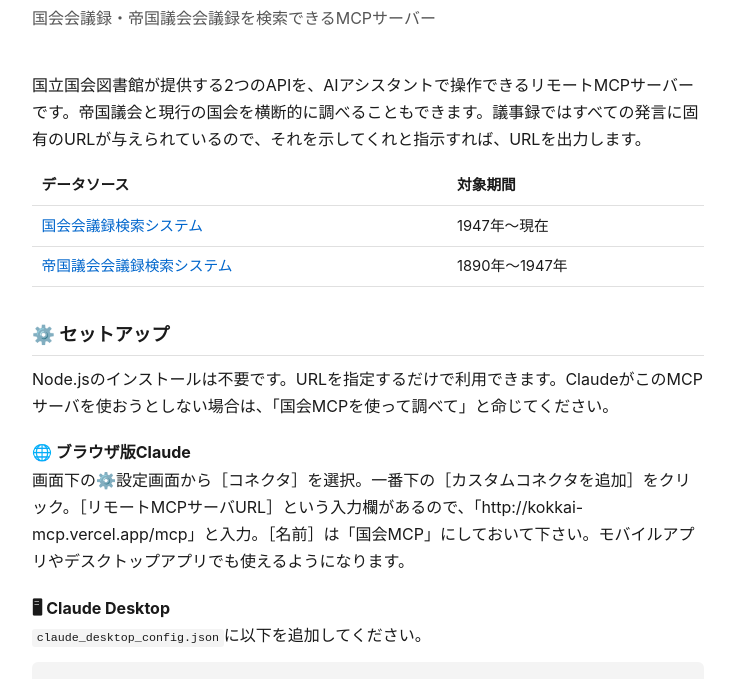
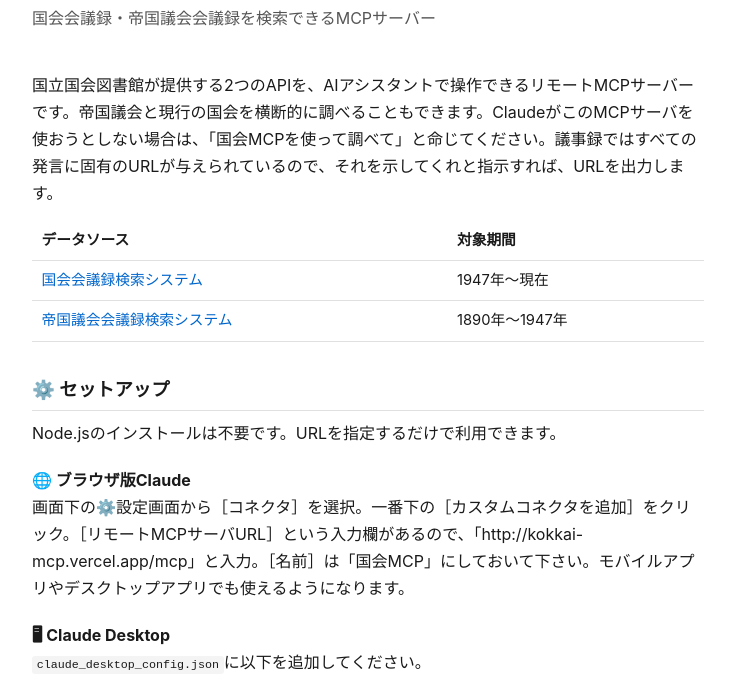
Before and after one commit to analekt/kokkai-mcp-server, a website: page public/index.html in a window 1280 px wide. Shown: the part 95-774 px from the top of the page, without its empty margins (272-1007 px from the left). Drawn offline with Linux system fonts and the light colour scheme.

Commit message:
docs: move MCP usage hint to intro paragraph and simplify setup section

```diff
--- a/public/index.html
+++ b/public/index.html
@@ -29,7 +29,7 @@
 <h1>🏛 国会MCPサーバ</h1>
 <p class="subtitle">国会会議録・帝国議会会議録を検索できるMCPサーバー</p>
 
-<p>国立国会図書館が提供する2つのAPIを、AIアシスタントで操作できるリモートMCPサーバーです。帝国議会と現行の国会を横断的に調べることもできます。議事録ではすべての発言に固有のURLが与えられているので、それを示してくれと指示すれば、URLを出力します。</p>
+<p>国立国会図書館が提供する2つのAPIを、AIアシスタントで操作できるリモートMCPサーバーです。帝国議会と現行の国会を横断的に調べることもできます。ClaudeがこのMCPサーバを使おうとしない場合は、「国会MCPを使って調べて」と命じてください。議事録ではすべての発言に固有のURLが与えられているので、それを示してくれと指示すれば、URLを出力します。</p>
 
 <table>
   <tr><th>データソース</th><th>対象期間</th></tr>
@@ -38,7 +38,7 @@
 </table>
 
 <h2>⚙️ セットアップ</h2>
-<p>Node.jsのインストールは不要です。URLを指定するだけで利用できます。ClaudeがこのMCPサーバを使おうとしない場合は、「国会MCPを使って調べて」と命じてください。</p>
+<p>Node.jsのインストールは不要です。URLを指定するだけで利用できます。</p>
 
 <h3 style="font-size:1rem; margin-top:1.2rem;">🌐 ブラウザ版Claude</h3>
 <p>画面下の⚙️設定画面から［コネクタ］を選択。一番下の［カスタムコネクタを追加］をクリック。［リモートMCPサーバURL］という入力欄があるので、「http://kokkai-mcp.vercel.app/mcp」と入力。［名前］は「国会MCP」にしておいて下さい。モバイルアプリやデスクトップアプリでも使えるようになります。</p>
```
